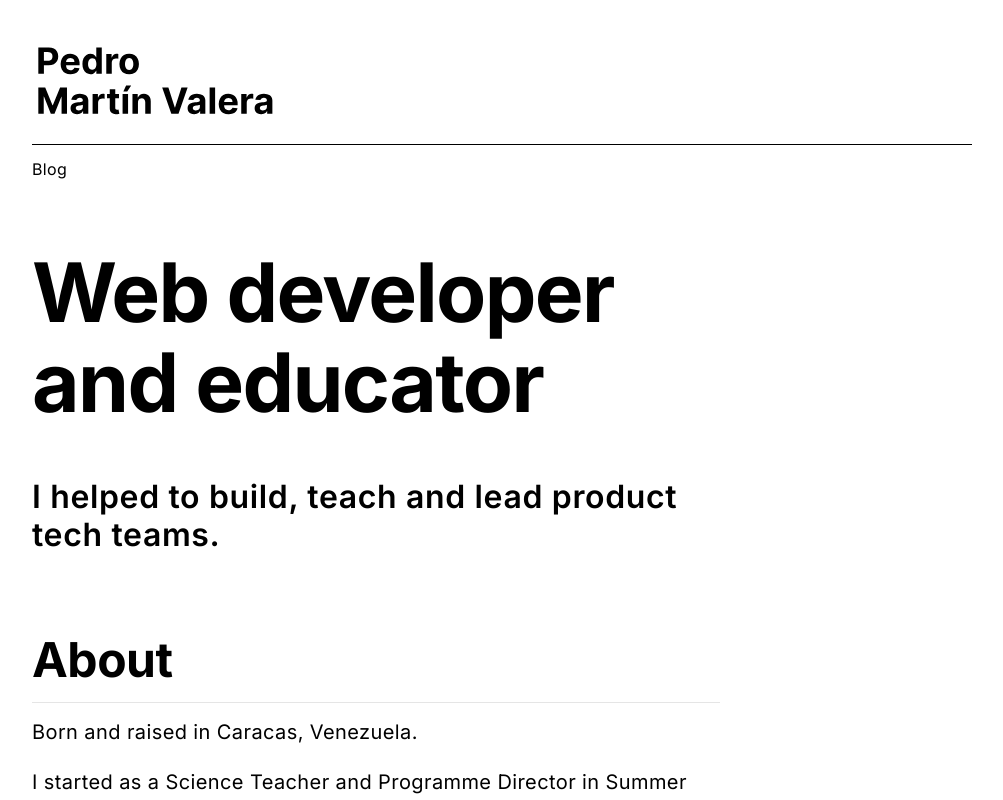
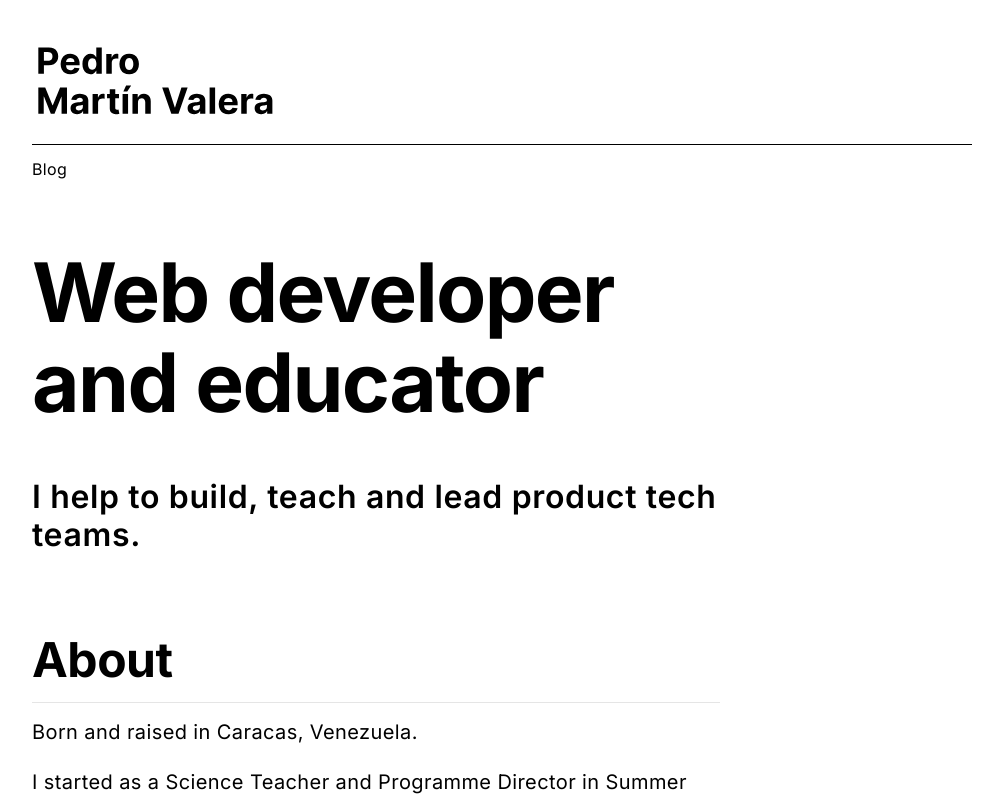
Before and after one commit to pataruco/blog, a Next.js app: page / in a window 1280 px wide. Shown: the top 800 px of the page, without its empty margins (138-1141 px from the left). Built offline with nearby package versions, Linux system fonts and the light colour scheme.

Commit message:
Set post to be a component

```diff
--- a/src/app/page.tsx
+++ b/src/app/page.tsx
@@ -3,7 +3,7 @@ export default function Home() {
     <>
       <div className="content">
         <h1>Web developer and educator</h1>
-        <p>I helped to build, teach and lead product tech teams.</p>
+        <p>I help to build, teach and lead product tech teams.</p>
       </div>
       <div className="content">
         <h2 className="heading">About</h2>
```
Also changed, not shown: src/app/blog/how-we-might-influence-product-decision-makers-about-accessibility-in-digital-products/page.tsx (+3 -11 lines), src/components/post/index.tsx (added, +24 -0 lines).
